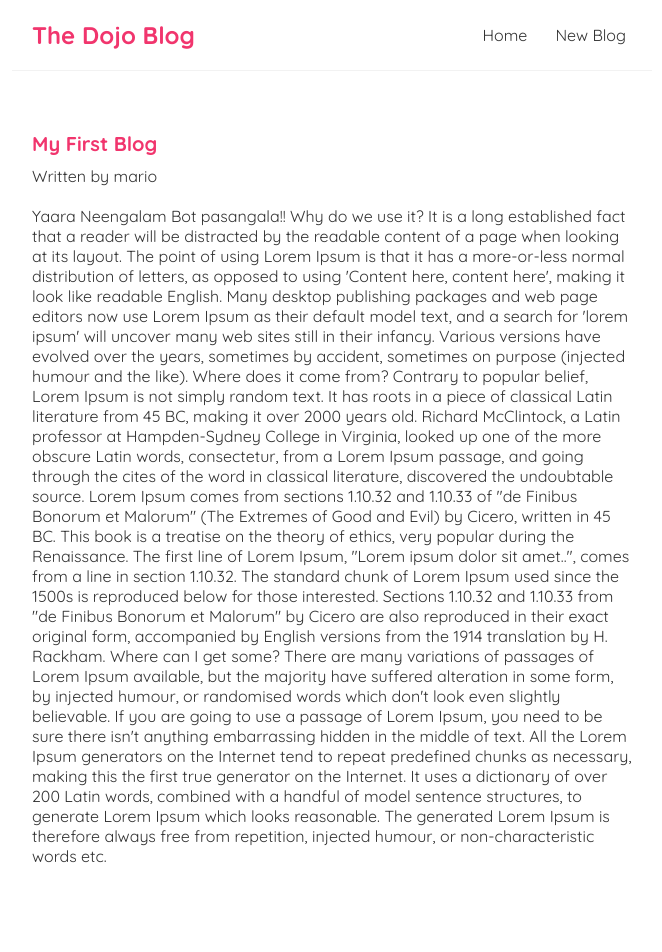
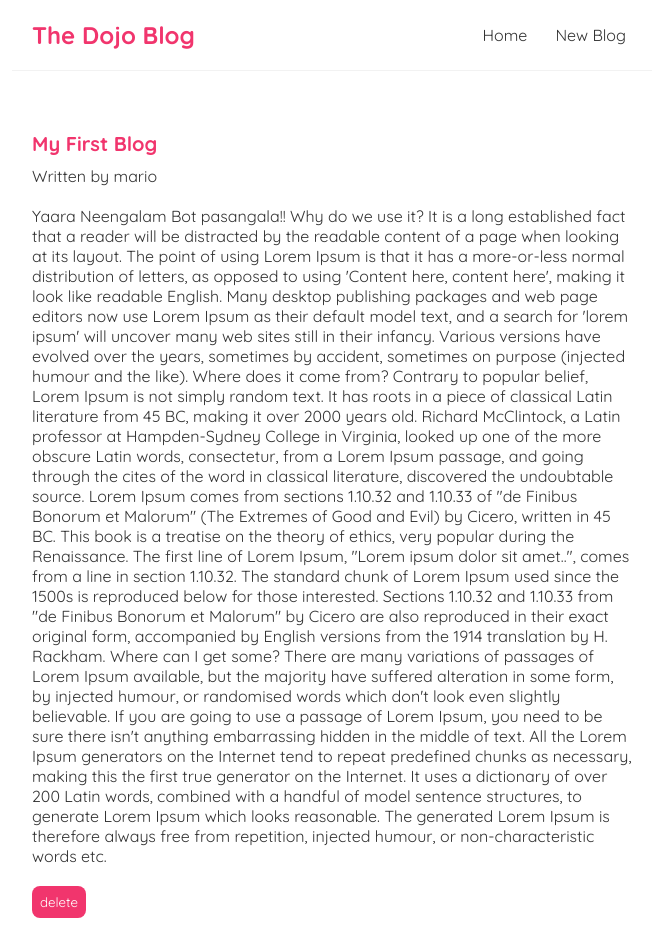
Before and after one commit to Geen-19/Dojo-Blog, a React (Create React App) app: page /blogs/1 in a window 1280 px wide. Shown: the top 952 px of the page, without its empty margins (308-970 px from the left). Built offline with nearby package versions, Linux system fonts and the light colour scheme; data requests are answered from the project's data file.

Commit message:
The blogs now can be deleted using a DELETE request

```diff
--- a/src/BlogDetails.js
+++ b/src/BlogDetails.js
@@ -1,10 +1,18 @@
 import { useParams } from "react-router-dom";
 import useFetch from "./usefetch";
-
+import { useHistory } from "react-router-dom";
 const BlogDetails = () => {
     // useParams allows to grab route parameters
     const {id} = useParams();
+    const history = useHistory();
     const {data: blog, error, isPending} = useFetch('http://localhost:8000/blogs/'+ id);
+    const handleClick = () => {
+        fetch('http://localhost:8000/blogs/'+id, {
+            method: 'DELETE'
+        }).then(() => {
+            history.push('/');
+        })
+    }
     return (
         <div className="blog-details">
             {isPending && <div>Loading...</div>}
@@ -14,6 +22,7 @@ const BlogDetails = () => {
                     <h2>{blog.title}</h2>
                     <p>Written by {blog.author}</p>
                     <div>{blog.body}</div>
+                    <button onClick={handleClick}>delete</button>
                 </article>
             )}
         </div>
--- a/src/Create.js
+++ b/src/Create.js
@@ -1,14 +1,29 @@
 import { useState } from "react";
+import { useHistory } from "react-router-dom";
 
 const Create = () => {
    const[title , setTitle]= useState('');
    const[body , setBody]= useState('');
    const [author, setAuthor] = useState('mario');
+   const [isPending, setIsPending] = useState(false);
+   const history = useHistory();
 
    const handleSubmit = (e) => {
       e.preventDefault();
-      const blog = {title, body, author}
-       console.log(blog);
+      const blog = {title, body, author};
+
+      setIsPending(true);
+
+      fetch('http://localhost:8000/blogs', {
+         method: 'POST',
+         headers: {"Content-Type": "application/json"},
+         body: JSON.stringify(blog)
+      }).then(()=>{
+         console.log("New blog added");
+         setIsPending(false);
+         history.push('/');
+      })
+
    }
     return (
         <div className="create">
@@ -33,7 +48,8 @@ const Create = () => {
                <option value="mario">mario</option>
                <option value="yoshi">yoshi</option>
             </select>
-            <button>Add blog</button>
+           {!isPending && <button>Add blog</button>}
+           {isPending && <button>Adding Blog...</button>}
 
            </form>
         </div>
--- a/src/index.css
+++ b/src/index.css
@@ -86,3 +86,11 @@
   border-radius: 8px;
   cursor: pointer;
 }
+.blog-details button {
+  background: #f1356d;
+  color: #fff;
+  border: 0;
+  padding: 8px;
+  border-radius: 8px;
+  cursor: pointer;
+}
```
Also changed, not shown: data/db.json (+12 -0 lines).
